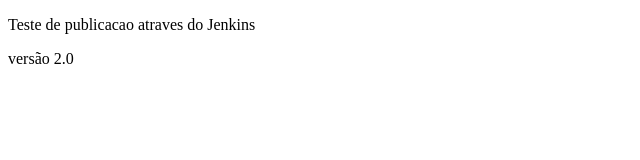
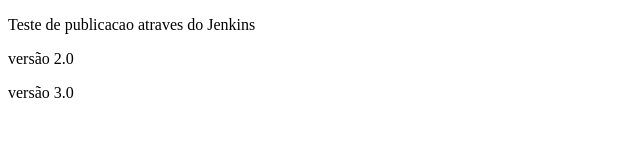
Before and after one commit to pontesvinicius1974/ibp, a plain HTML site: page index.html in a window 1280 px wide. Shown: the full height of the page, 0-640 px from the left. Drawn offline with Linux system fonts and the light colour scheme.

Commit message:
Alteração do arquivo index.html versão 3

```diff
--- a/index.html
+++ b/index.html
@@ -5,6 +5,7 @@
     <title> Meu Site </title>
 	<p>Teste de publicacao atraves do Jenkins<p/>
 	<p>versão 2.0<p/>
+	<p>versão 3.0<p/>
 </head>
 <body>
 </body>
```
